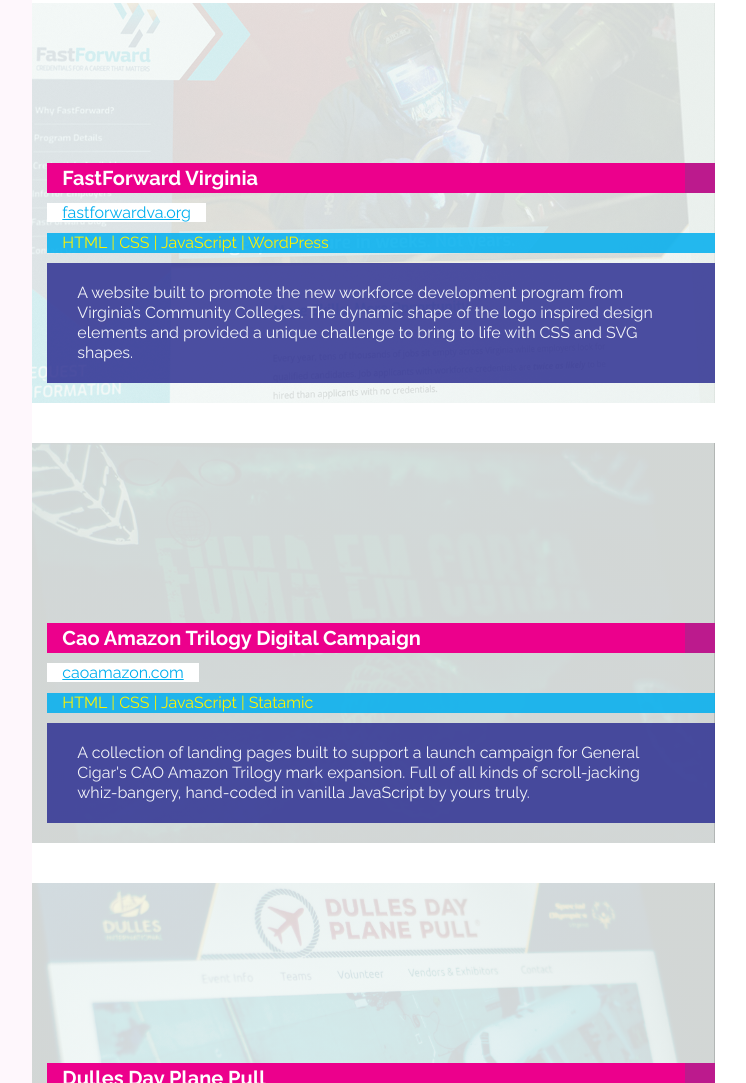
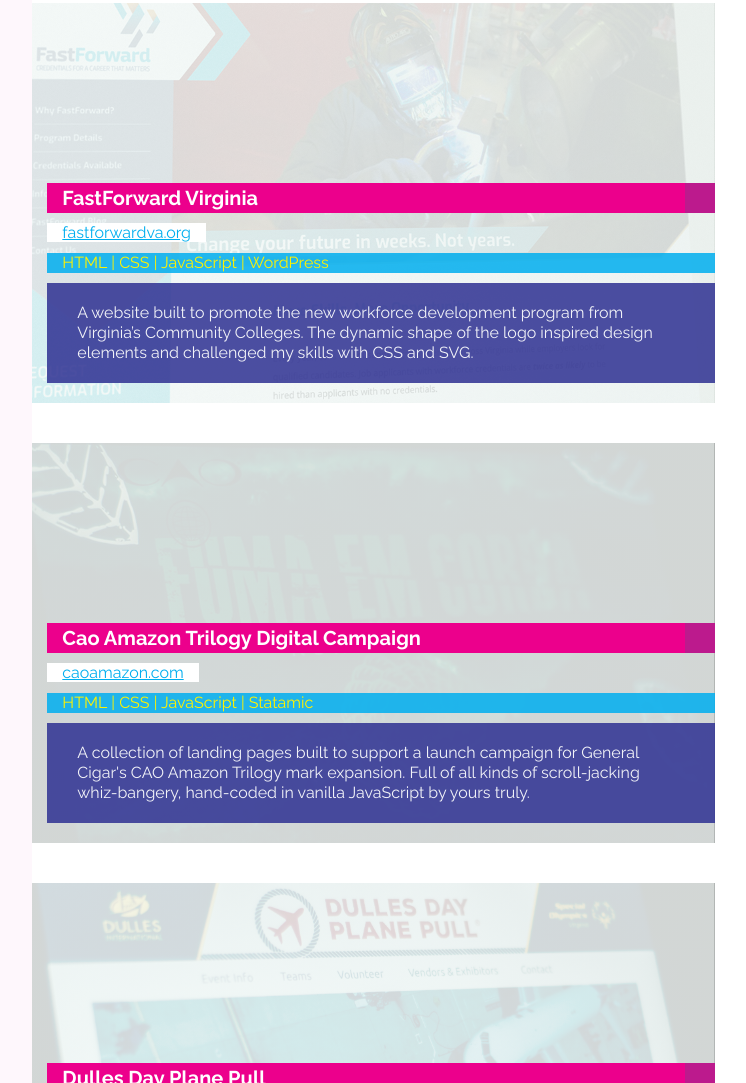
Before and after one commit to philbarbato/philbarbato.github.io, a website: page index.html in a window 1280 px wide. Shown: the part 1987-3070 px from the top of the page, without its empty margins (309-1055 px from the left). Drawn offline with Linux system fonts and the light colour scheme.

Commit message:
more more more copy updates.

```diff
--- a/index.html
+++ b/index.html
@@ -167,7 +167,7 @@
           </ul>
         </div>
         <div class="sample-block__description">
-          <p>A website built to promote the new workforce development program from Virginia’s Community Colleges. The dynamic shape of the logo inspired design elements and provided a unique challenge to bring to life with CSS and SVG shapes.</p>
+          <p>A website built to promote the new workforce development program from Virginia’s Community Colleges. The dynamic shape of the logo inspired design elements and challenged my skills with CSS and SVG.</p>
         </div>
       </section>
 
```
